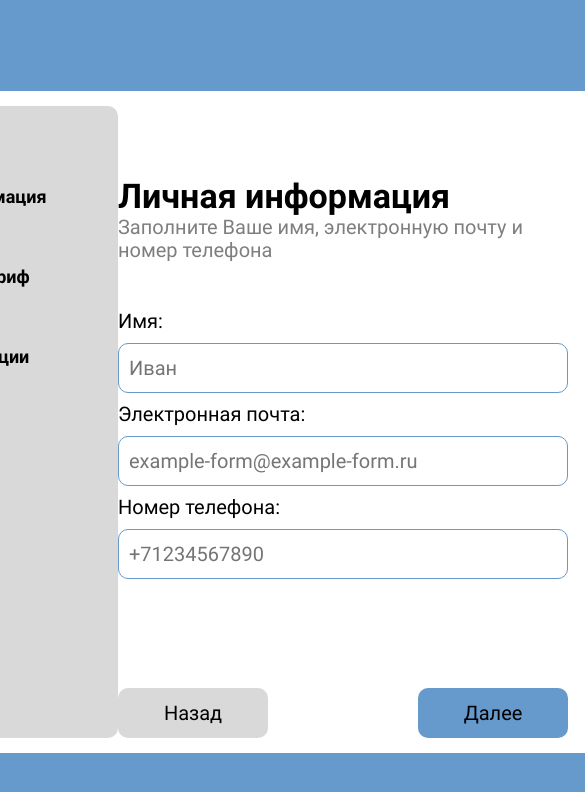
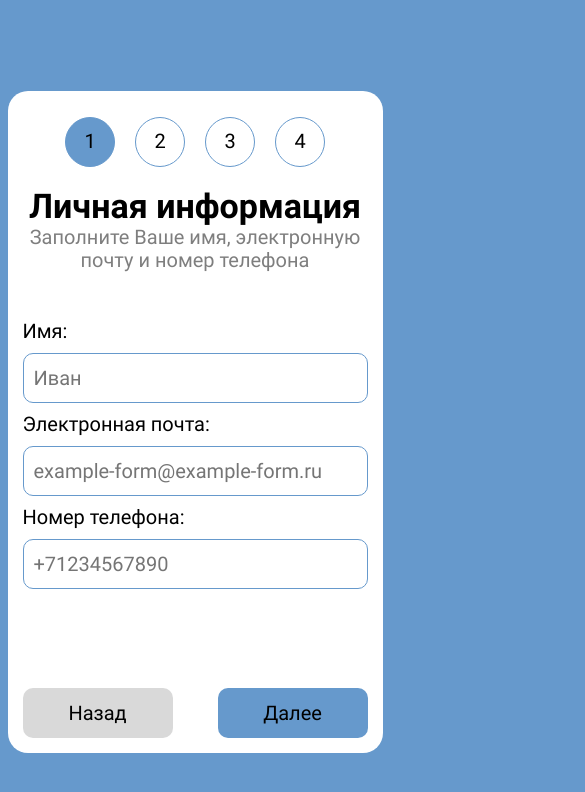
Before and after one commit to Dilius-bot/multi-step-form, a website built with Vite: page index.html in a window 390 px wide. Shown: the top 792 px of the page, 585 px wide, since content can reach past the window. Built offline with nearby package versions, Linux system fonts and the light colour scheme.

Commit message:
update style add adaptive versions

```diff
--- a/index.html
+++ b/index.html
@@ -100,7 +100,7 @@
                             </div>
                         </div>
                         <div class="rates__text rate">
-                            <div class="rate__standart hide">
+                            <div class="rate__standart show">
                                 <p>
                                     Вам будут доступны услуги предоставляемые в
                                     рамках пакета стандарт
@@ -197,6 +197,7 @@
                 </form>
             </div>
         </div>
+        <!-- Modal  -->
         <div class="modal hide">
             <div class="modal__dialog">
                 <div class="modal__content">
--- a/src/sass/style.scss
+++ b/src/sass/style.scss
@@ -54,6 +54,7 @@ body {
     background: $color-grey;
     border-radius: 10px;
     padding: 56px 0 0 35px;
+    margin-bottom: 10px;
     &__steps-box {
         display: flex;
         flex-direction: row;
@@ -92,6 +93,7 @@ body {
     width: 450px;
     box-sizing: border-box;
     &__title {
+        text-align: center;
         margin-bottom: 48px;
         h3 {
             font-size: 34px;
@@ -120,7 +122,7 @@ form {
         }
         input {
             margin-top: 10px;
-            width: 450px;
+            width: 100%;
             height: 50px;
             border-radius: 10px;
             border: 1px solid $color-blue;
@@ -282,3 +284,178 @@ form {
 .button:disabled {
     cursor: not-allowed;
 }
+
+@media (max-width: 1199px) {
+    .container {
+        width: 960px;
+    }
+}
+
+@media (max-width: 991px) {
+    .container {
+        width: 768px;
+        padding: 15px;
+    }
+    .right-wrapper {
+        width: 425px;
+    }
+
+    .left-wrapper {
+        width: 300px;
+    }
+}
+
+@media (max-width: 767px) {
+    body {
+        margin: 0 auto;
+    }
+
+    .container {
+        width: 576px;
+        display: flex;
+        flex-direction: column;
+        padding: 15px;
+    }
+
+    .left-wrapper {
+        width: 100%;
+        padding: 0;
+        display: flex;
+        flex-direction: row;
+        justify-content: center;
+        background: $color-white;
+        &__steps-box {
+            margin-bottom: 0;
+        }
+    }
+
+    .steps {
+        &__step-one {
+            display: none;
+            margin-bottom: 0px;
+        }
+        &__circle {
+            border: 1px solid $color-blue;
+            margin: 10px;
+        }
+    }
+
+    .right-wrapper {
+        width: 100%;
+        height: 100%;
+        padding: 0;
+        &__title {
+            text-align: center;
+        }
+    }
+
+    form {
+        height: 551px;
+    }
+
+    .items__price {
+        text-align: end;
+    }
+}
+
+@media (max-width: 575px) {
+    body {
+        margin: 0 auto;
+    }
+
+    .container {
+        width: 421px;
+        display: flex;
+        flex-direction: column;
+        padding: 15px;
+    }
+
+    .left-wrapper {
+        width: 100%;
+        padding: 0;
+        display: flex;
+        flex-direction: row;
+        justify-content: center;
+        background: $color-white;
+        &__steps-box {
+            margin-bottom: 0;
+        }
+    }
+
+    .steps {
+        &__step-one {
+            display: none;
+            margin-bottom: 0px;
+        }
+        &__circle {
+            border: 1px solid $color-blue;
+            margin: 10px;
+        }
+    }
+
+    .right-wrapper {
+        width: 100%;
+        height: 100%;
+        padding: 0;
+        &__title {
+            text-align: center;
+        }
+    }
+
+    form {
+        height: 551px;
+    }
+
+    .items__price {
+        text-align: end;
+    }
+}
+
+@media (max-width: 420px) {
+    body {
+        margin: 0 auto;
+    }
+
+    .container {
+        width: 375px;
+        display: flex;
+        flex-direction: column;
+        padding: 15px;
+    }
+
+    .left-wrapper {
+        padding: 0;
+        display: flex;
+        flex-direction: row;
+        justify-content: center;
+        background: $color-white;
+        &__steps-box {
+            margin-bottom: 0;
+        }
+    }
+
+    .steps {
+        &__step-one {
+            display: none;
+            margin-bottom: 0px;
+        }
+        &__circle {
+            border: 1px solid $color-blue;
+            margin: 10px;
+        }
+    }
+
+    .right-wrapper {
+        width: 100%;
+        height: 100%;
+        padding: 0;
+    }
+
+    form {
+        height: 551px;
+    }
+
+    .items__price {
+        text-align: end;
+    }
+}
```
